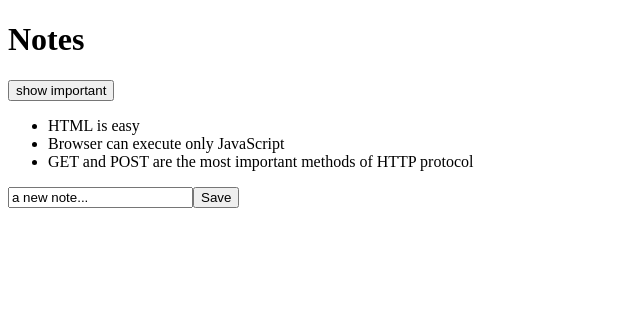
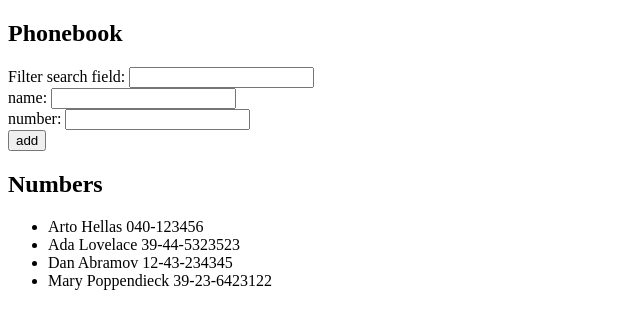
Before and after one commit to Ludwigstud/Fullstackopen, a React (Vite) app in the folder part2/a/part2/: page / in a window 1280 px wide. Shown: the top 328 px of the page, without its empty margins (0-640 px from the left). Built offline with nearby package versions, Linux system fonts and the light colour scheme.

Commit message:
refactored into seperate components

```diff
--- a/part2/a/part2/src/App.jsx
+++ b/part2/a/part2/src/App.jsx
@@ -1,52 +1,65 @@
 import { useState } from "react";
-import Note from "./components/Note";
+import PersonForm from "./components/PersonForm";
+import Person from "./components/Person";
+import Filter from "./components/Filter";
 
-const App = (props) => {
-	const [notes, setNotes] = useState(props.notes);
-	const [newNote, setNewNote] = useState("a new note...");
-	const [showAll, setShowAll] = useState(true);
+const App = () => {
+    const [persons, setPersons] = useState([
+        { name: "Arto Hellas", number: "040-123456", id: 1 },
+        { name: "Ada Lovelace", number: "39-44-5323523", id: 2 },
+        { name: "Dan Abramov", number: "12-43-234345", id: 3 },
+        { name: "Mary Poppendieck", number: "39-23-6423122", id: 4 },
+    ]);
+    const [newName, setNewName] = useState("");
+    const [newNumber, setNewNumber] = useState("");
+    const [searchTerm, setSearchTerm] = useState("");
+
+    const handleNameChange = (event) => {
+        setNewName(event.target.value);
+    };
+
+    const handleNumberChange = (event) => {
+        setNewNumber(event.target.value);
+    };
+
+    const handleSearchChange = (event) => {
+        setSearchTerm(event.target.value);
+    };
 
     const addNote = (event) => {
         event.preventDefault();
-		const noteObject = {
-			content: newNote,
-			important: Math.random() < 0.5,
-			id: String(notes.length + 1),
+        const nameExists = persons.some((person) => person.name === newName);
+        if (nameExists || newName === "") {
+            alert(newName + " already exists in the phonebook!");
+        } else {
+            const newPerson = { name: newName, number: newNumber };
+            setPersons(persons.concat(newPerson));
+            setNewName("");
+            setNewNumber("");
+        }
     };
 
-		setNotes(notes.concat(noteObject));
-		setNewNote("");
-	};
-
-	const handleNoteChange = (event) => {
-		console.log(event.target.value);
-		setNewNote(event.target.value);
-	};
-
-	const notesToShow = showAll ? notes : notes.filter((note) => note.important === true);
+    const searchFilter = persons.filter((person) =>
+        person.name.toLowerCase().includes(searchTerm.toLowerCase())
+    );
 
     return (
         <div>
-			<h1>Notes</h1>
-			<div>
-				<button onClick={() => setShowAll(!showAll)}>show {showAll ? "important" : "all"}</button>
-			</div>
+            <h2>Phonebook</h2>
+            <Filter searchTerm={searchTerm} handleSearchChange={handleSearchChange} />
+            <PersonForm
+                onSubmit={addNote}
+                newName={newName}
+                handleNameChange={handleNameChange}
+                newNumber={newNumber}
+                handleNumberChange={handleNumberChange}
+            />
+            <h2>Numbers</h2>
             <ul>
-				{notesToShow.map((note) => (
-					<Note
-						key={note.id}
-						note={note}
-					/>
+                {searchFilter.map((person) => (
+                    <Person key={person.id} person={person} />
                 ))}
             </ul>
-
-			<form onSubmit={addNote}>
-				<input
-					value={newNote}
-					onChange={handleNoteChange}
-				/>
-				<button type="submit">Save</button>
-			</form>
         </div>
     );
 };
--- /dev/null
+++ b/part2/a/part2/src/components/Filter.jsx
@@ -0,0 +1,13 @@
+const Filter = ({ searchTerm, handleSearchChange }) => {
+	return (
+		<div>
+			Filter search field:{" "}
+			<input
+				value={searchTerm}
+				onChange={handleSearchChange}
+			/>
+		</div>
+	);
+};
+
+export default Filter;
--- /dev/null
+++ b/part2/a/part2/src/components/Person.jsx
@@ -0,0 +1,9 @@
+const Person = ({ person }) => {
+	return (
+		<li>
+			{person.name} {person.number}
+		</li>
+	);
+};
+
+export default Person;
--- /dev/null
+++ b/part2/a/part2/src/components/PersonForm.jsx
@@ -0,0 +1,17 @@
+const PersonForm = ({ onSubmit, newName, handleNameChange, newNumber, handleNumberChange }) => {
+    return (
+        <form onSubmit={onSubmit}>
+            <div>
+                name: <input value={newName} onChange={handleNameChange} />
+            </div>
+            <div>
+                number: <input value={newNumber} onChange={handleNumberChange} />
+            </div>
+            <div>
+                <button type="submit">add</button>
+            </div>
+        </form>
+    );
+};
+
+export default PersonForm;
```
Lines whose indentation alone changed are shown as unchanged.
